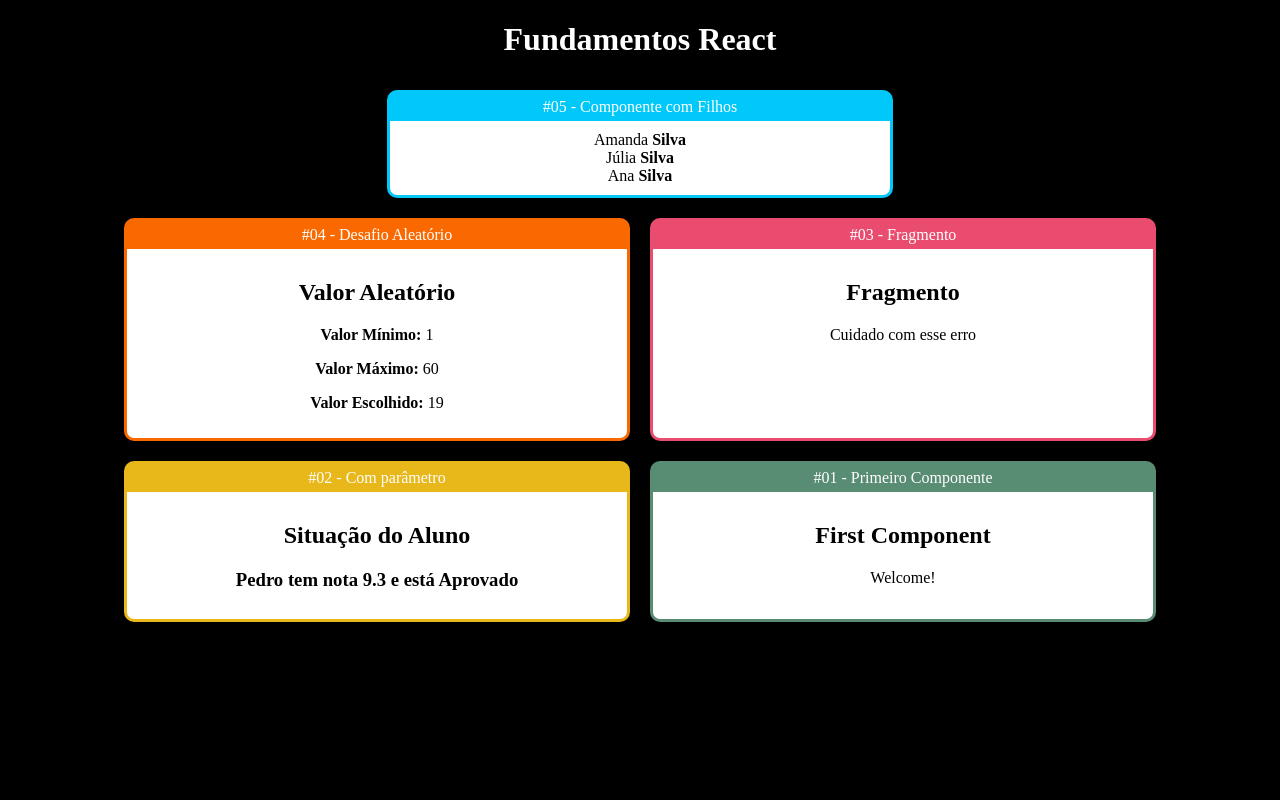
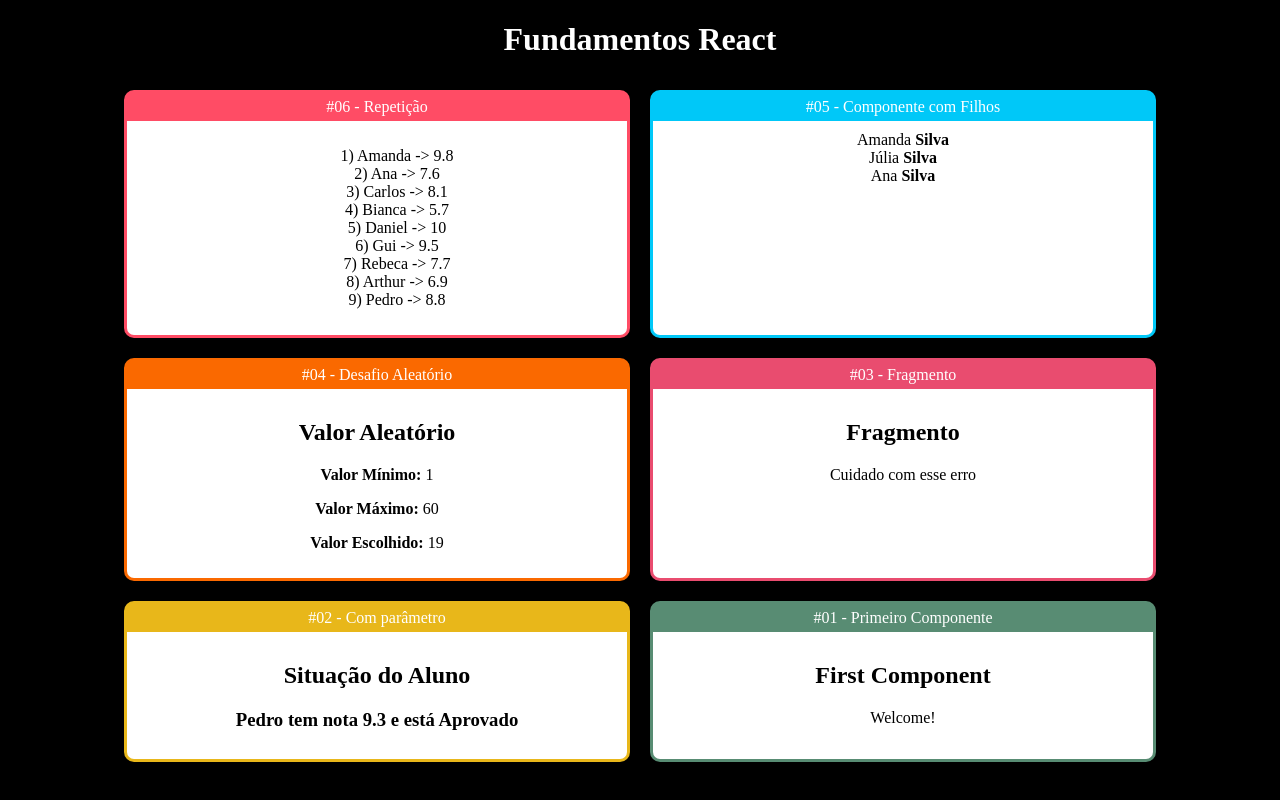
Before and after one commit to amandacgoncalves/react_fundamentals-, a React (Create React App) app: page / in a window 1280 px wide. Built offline with nearby package versions, Linux system fonts and the light colour scheme.

Commit message:
repeating

```diff
--- a/src/components/App.jsx
+++ b/src/components/App.jsx
@@ -3,6 +3,7 @@ import React from "react";
 
 import Card from "./layout/Card";
 
+import ListaAlunos from "./repeticao/ListaAlunos";
 import Familia from "./basic/Familia";
 import FamiliaMembro from "./basic/FamiliaMembro";
 import Random from "./basic/Random";
@@ -15,14 +16,18 @@ export default () => (
     <h1>Fundamentos React</h1>
 
     <div className="Cards">
+      <Card title="#06 -  Repetição" color="#FF4C65">
+        <ListaAlunos></ListaAlunos>
+      </Card>
+
       <Card title="#05 - Componente com Filhos" color="#00C8F8">
         <Familia sobrenome="Silva">
-          <FamiliaMembro nome="Amanda"/>
-          <FamiliaMembro nome="Júlia"/>
-          <FamiliaMembro nome="Ana"/>
+          <FamiliaMembro nome="Amanda" />
+          <FamiliaMembro nome="Júlia" />
+          <FamiliaMembro nome="Ana" />
         </Familia>
       </Card>
-      <div className="Cards">
+
       <Card title="#04 - Desafio Aleatório" color="#FA6900">
         <Random min={1} max={60} />
       </Card>
@@ -37,5 +42,4 @@ export default () => (
       </Card>
     </div>
   </div>
-  </div>
 );
--- /dev/null
+++ b/src/components/repeticao/ListaAlunos.jsx
@@ -0,0 +1,18 @@
+import React from "react";
+import alunos from "../../data/alunos";
+
+export default (props) => {
+  const alunosLI = alunos.map((aluno) => {
+    return (
+      <li key={aluno.id}>
+        {aluno.id}) {aluno.nome} -> {aluno.nota}
+      </li>
+    );
+  });
+
+  return (
+    <div>
+      <ul style={{ listStyle: 'none'}}>{alunosLI}</ul>
+    </div>
+  );
+};
--- /dev/null
+++ b/src/data/alunos.js
@@ -0,0 +1,11 @@
+export default [
+    {id: 1, nome: 'Amanda', nota: 9.8},
+    {id: 2, nome: 'Ana', nota: 7.6},
+    {id: 3, nome: 'Carlos', nota: 8.1},
+    {id: 4, nome: 'Bianca', nota: 5.7},
+    {id: 5, nome: 'Daniel', nota: 10.0},
+    {id: 6, nome: 'Gui', nota: 9.5},
+    {id: 7, nome: 'Rebeca', nota: 7.7},
+    {id: 8, nome: 'Arthur', nota: 6.9},
+    {id: 9, nome: 'Pedro', nota: 8.8}
+]
```
Also changed, not shown: src/components/repeticao/TabelaProdutos.jsx (added), src/data/produto.js (added). Lines whose indentation alone changed are shown as unchanged.
